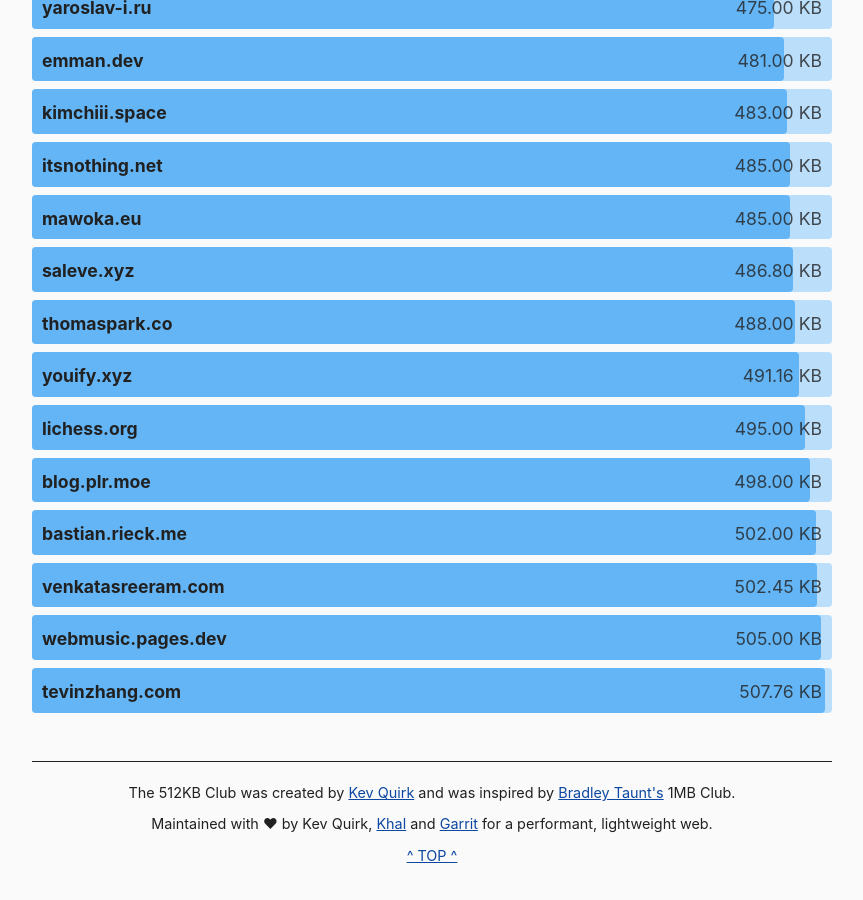
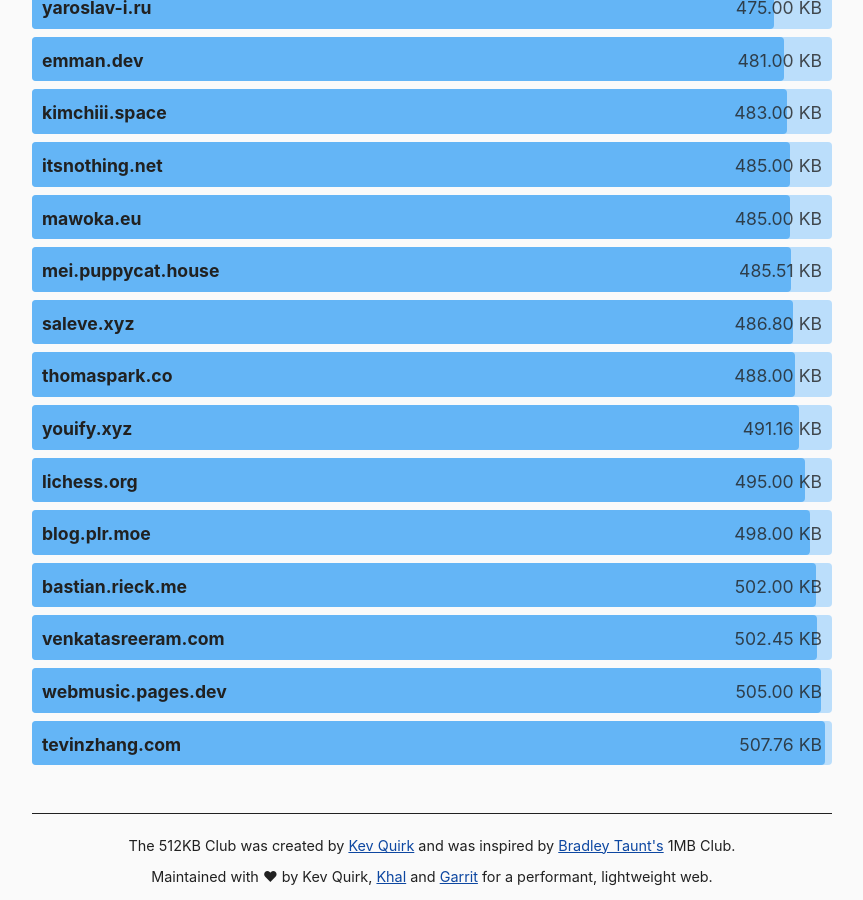
Before and after one commit to kevquirk/512kb.club, a Jekyll site: the page built from index.md, in a window 1280 px wide and 900 px high, scrolled down 46251 px. Shown: the whole window, without its empty margins (208-1071 px from the left). Built offline with Jekyll 4.4.1, drawn with Linux system fonts in a browser that asks for light colours.

Commit message:
sites: add mei.puppycat.house

```diff
--- a/_data/sites.yml
+++ b/_data/sites.yml
@@ -2503,6 +2503,11 @@
   size: 396.77
   last_checked: 2024-08-23
 
+- domain: mei.puppycat.house
+  url: https://mei.puppycat.house/
+  size: 485.51
+  last_checked: 2024-09-15
+
 - domain: mha.fi
   url: https://mha.fi/
   size: 66.9
```
